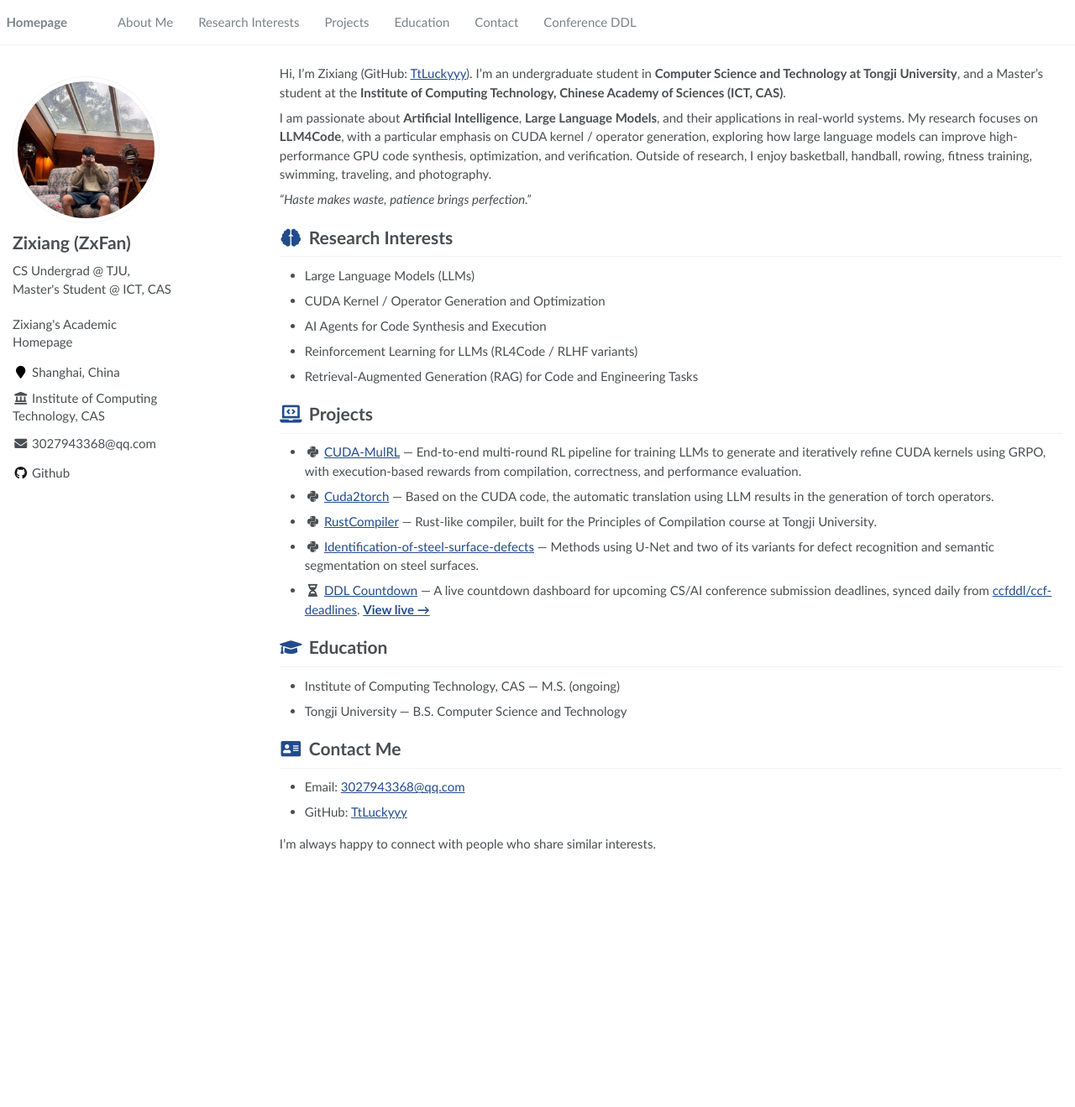
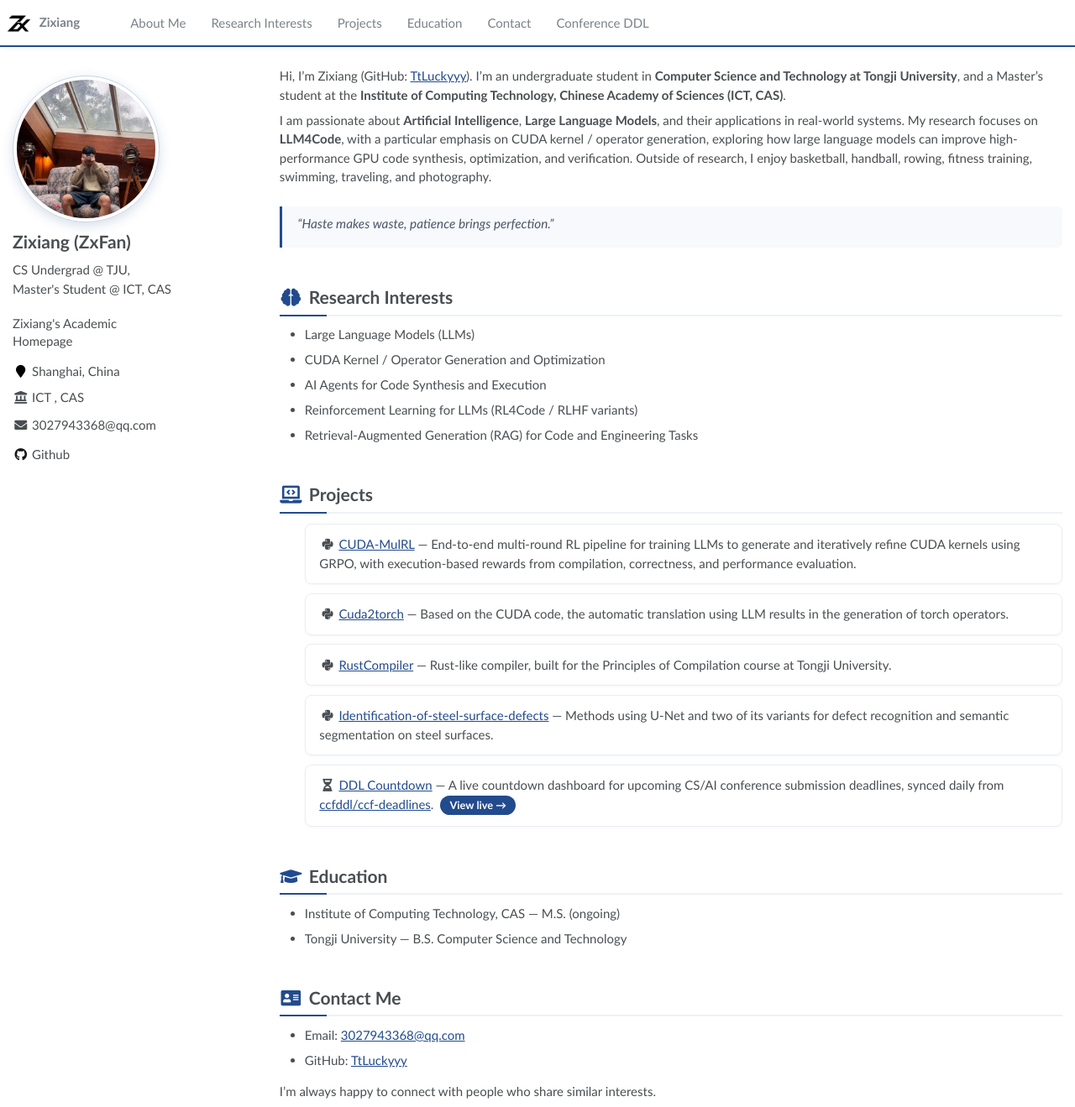
Before and after one commit to TtLuckyyy/TtLuckyyy.github.io, a Jekyll site: the page built from _pages/about.md, in a window 1280 px wide and 1319 px high. Shown: the whole window at 84% size. Built offline with Jekyll 4.4.1, drawn with Linux system fonts in a browser that asks for light colours.

Commit message:
Replace logo with ZX monogram, refresh homepage visual design
Swap favicons/app icons and masthead brand mark for the new ZX logo; add accent-underlined section headings, styled intro quote, card-style project list with a pill live-link button, and polish masthead/avatar hover states.

Co-authored-by: Cursor <cursoragent@cursor.com>

```diff
--- a/_config.yml
+++ b/_config.yml
@@ -25,7 +25,7 @@ author:
   avatar           : "images/avatar.png"
   bio              : "CS Undergrad @ TJU, Master's Student @ ICT, CAS"
   location         : "Shanghai, China"
-  employer         : "Institute of Computing Technology, CAS"
+  employer         : "ICT , CAS"
   pubmed           :
   googlescholar    : # e.g., "https://scholar.google.com/citations?user=YOUR_GOOGLE_SCHOLAR_ID"
   email            : "3027943368@qq.com"
--- a/_includes/masthead.html
+++ b/_includes/masthead.html
@@ -4,7 +4,7 @@
       <nav id="site-nav" class="greedy-nav">
         <button><div class="navicon"></div></button>
         <ul class="visible-links">
-          <li class="masthead__menu-item masthead__menu-item--lg masthead__menu-home-item"><a href="#about-me">Homepage</a></li>
+          <li class="masthead__menu-item masthead__menu-item--lg masthead__menu-home-item"><a href="#about-me"><img src="images/zx-logo-wordmark.png" alt="ZX" class="masthead__logo"> Zixiang</a></li>
           {% for link in site.data.navigation.main %}
             <li class="masthead__menu-item"><a href="{{ domain }}{{ link.url }}">{{ link.title }}</a></li>
           {% endfor %}
--- a/_pages/about.md
+++ b/_pages/about.md
@@ -14,7 +14,8 @@ Hi, I'm Zixiang (GitHub: [TtLuckyyy](https://github.com/TtLuckyyy)). I'm an unde
 
 I am passionate about **Artificial Intelligence**, **Large Language Models**, and their applications in real-world systems. My research focuses on **LLM4Code**, with a particular emphasis on CUDA kernel / operator generation, exploring how large language models can improve high-performance GPU code synthesis, optimization, and verification. Outside of research, I enjoy basketball, handball, rowing, fitness training, swimming, traveling, and photography.
 
-*"Haste makes waste, patience brings perfection."*
+> *"Haste makes waste, patience brings perfection."*
+{: .intro-quote}
 
 # <i class="fas fa-fw fa-brain" style="color:#224b8d; margin-right:8px;"></i>Research Interests
 - Large Language Models (LLMs)
@@ -24,11 +25,13 @@ I am passionate about **Artificial Intelligence**, **Large Language Models**, an
 - Retrieval-Augmented Generation (RAG) for Code and Engineering Tasks
 
 # <i class="fas fa-fw fa-laptop-code" style="color:#224b8d; margin-right:8px;"></i>Projects
+<div class="project-list" markdown="1">
 - <i class="fab fa-fw fa-python"></i> [CUDA-MulRL](https://github.com/TtLuckyyy/CUDA-MulRL) — End-to-end multi-round RL pipeline for training LLMs to generate and iteratively refine CUDA kernels using GRPO, with execution-based rewards from compilation, correctness, and performance evaluation.
 - <i class="fab fa-fw fa-python"></i> [Cuda2torch](https://github.com/TtLuckyyy/Cuda2torch) — Based on the CUDA code, the automatic translation using LLM results in the generation of torch operators.
 - <i class="fab fa-fw fa-python"></i> [RustCompiler](https://github.com/TtLuckyyy/RustCompiler) — Rust-like compiler, built for the Principles of Compilation course at Tongji University.
 - <i class="fab fa-fw fa-python"></i> [Identification-of-steel-surface-defects](https://github.com/TreetreeZhang/Identification-of-steel-surface-defects) — Methods using U-Net and two of its variants for defect recognition and semantic segmentation on steel surfaces.
-- <i class="fas fa-fw fa-hourglass-half"></i> [DDL Countdown](/ddl/) — A live countdown dashboard for upcoming CS/AI conference submission deadlines, synced daily from [ccfddl/ccf-deadlines](https://github.com/ccfddl/ccf-deadlines). [**View live →**](/ddl/)
+- <i class="fas fa-fw fa-hourglass-half"></i> [DDL Countdown](/ddl/) — A live countdown dashboard for upcoming CS/AI conference submission deadlines, synced daily from [ccfddl/ccf-deadlines](https://github.com/ccfddl/ccf-deadlines). [<span class="btn-pill">View live →</span>](/ddl/)
+</div>
 
 # <i class="fas fa-fw fa-graduation-cap" style="color:#224b8d; margin-right:8px;"></i>Education
 - Institute of Computing Technology, CAS — M.S. (ongoing)
--- a/_sass/_masthead.scss
+++ b/_sass/_masthead.scss
@@ -6,7 +6,8 @@
   position: sticky;
   top: 0;
   background-color: white;
-  border-bottom: 1px solid $border-color;
+  border-bottom: 2px solid $info-color;
+  box-shadow: 0 1px 6px rgba(0, 0, 0, 0.06);
   -webkit-animation: intro 0.3s both;
           animation: intro 0.3s both;
   -webkit-animation-delay: 0.15s;
@@ -43,6 +44,19 @@
   }
 }
 
+.masthead__logo {
+  height: 22px;
+  margin-right: 6px;
+  vertical-align: middle;
+  transition: $global-transition;
+}
+
+.masthead__menu-home-item a:hover .masthead__logo {
+  -webkit-transform: rotate(-4deg) scale(1.08);
+      -ms-transform: rotate(-4deg) scale(1.08);
+          transform: rotate(-4deg) scale(1.08);
+}
+
 .masthead__menu-home-item {
   @include breakpoint($medium) {
     display: block !important;
--- a/_sass/_sidebar.scss
+++ b/_sass/_sidebar.scss
@@ -95,10 +95,21 @@
     max-width: 175px;
     min-width: 75px;
     border-radius: 50%;
+    transition: $global-transition;
 
     @include breakpoint($large) {
-      padding: 5px;
-      border: 1px solid $border-color;
+      padding: 4px;
+      border: 1px solid mix(#fff, $info-color, 75%);
+      box-shadow: 0 4px 14px rgba(34, 75, 141, 0.18);
+    }
+
+    &:hover {
+      @include breakpoint($large) {
+        box-shadow: 0 6px 18px rgba(34, 75, 141, 0.28);
+        -webkit-transform: translateY(-2px);
+            -ms-transform: translateY(-2px);
+                transform: translateY(-2px);
+      }
     }
   }
 }
--- a/assets/css/main.scss
+++ b/assets/css/main.scss
@@ -107,3 +107,82 @@ h1:before, .anchor:before {
     background-color: #00369f;
     font-size: .8em;
 }
+
+/* ==========================================================================
+   Homepage design refresh
+   ========================================================================== */
+
+.page__content {
+    h1 {
+        position: relative;
+        margin-top: 2.2em;
+        padding-bottom: 0.4em;
+        border-bottom: 2px solid #eef1f6;
+
+        &::after {
+            content: "";
+            position: absolute;
+            left: 0;
+            bottom: -2px;
+            width: 56px;
+            height: 2px;
+            background: #224b8d;
+        }
+    }
+
+    > p:first-of-type {
+        font-size: 1.08em;
+        line-height: 1.75;
+    }
+}
+
+.intro-quote {
+    margin: 1.6em 0 0;
+    padding: 0.6em 1.2em;
+    border-left: 3px solid #224b8d;
+    background: #f7f9fc;
+    border-radius: 0 6px 6px 0;
+    color: #4a5568;
+    font-size: 1.02em;
+}
+
+.project-list {
+    list-style: none;
+    margin: 0.8em 0 1.6em;
+    padding: 0;
+
+    li {
+        list-style: none;
+        margin: 0 0 0.7em;
+        padding: 0.85em 1.1em;
+        background: #fff;
+        border: 1px solid #eaedf2;
+        border-radius: 8px;
+        box-shadow: 0 1px 3px rgba(15, 30, 60, 0.04);
+        transition: all 0.2s ease-in-out;
+
+        &:hover {
+            border-color: #cdd9ee;
+            box-shadow: 0 6px 16px rgba(34, 75, 141, 0.1);
+            transform: translateY(-1px);
+        }
+    }
+}
+
+.btn-pill {
+    display: inline-block;
+    margin-left: 0.3em;
+    padding: 0.15em 0.9em;
+    color: #fff !important;
+    background: #224b8d;
+    border-radius: 999px;
+    font-size: 0.85em;
+    font-weight: 600;
+    text-decoration: none !important;
+    transition: all 0.2s ease-in-out;
+}
+
+a:hover .btn-pill {
+    background: #16335f;
+    box-shadow: 0 3px 10px rgba(34, 75, 141, 0.35);
+}
```
Also changed, not shown: images/android-chrome-192x192.png, images/android-chrome-512x512.png, images/apple-touch-icon.png, images/favicon-16x16.png, images/favicon-32x32.png, images/favicon.ico, images/zx-logo-wordmark.png (added).
